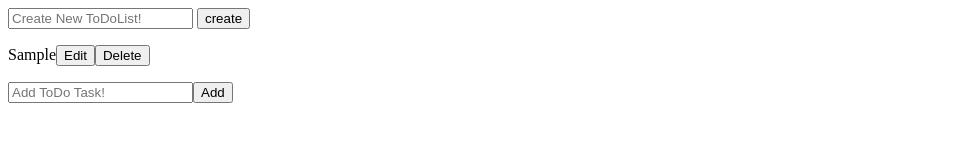
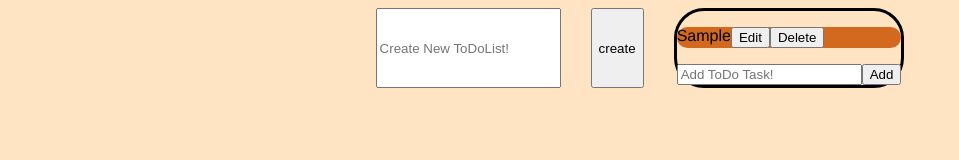
Before and after one commit to Ismail-AbuSalah/project-test, a plain HTML site: page index.html in a window 1280 px wide. Both pictures are taken after typing "Sample" into the empty fields and a click on the button "create". Shown: the whole page, without its empty margins (0-959 px from the left). Drawn offline with Linux system fonts and the light colour scheme.

Commit message:
trying some css styles

```diff
--- a/style.css
+++ b/style.css
@@ -1,7 +1,26 @@
-h3 {
-  color: blue;
+body {
+  background-color: bisque;
+  font-family: 'Franklin Gothic Medium', 'Arial Narrow', Arial, sans-serif;
+  display: flex;
+  border: brown 10 px;
+  justify-content: center;
+  flex-direction: row;
+  gap: 30px
+
+
+}
+p {
+  background-color: chocolate;
+  border-radius: 40px;
+  text-align: center;
+  border-width: 20px;
+  border-color: darkgreen;
+  display: flex;
+  align-self: start  ;
 }
 
-/* .add{
-  color: aqua;
-} */
+div {
+  border: solid black ;
+  border-radius: 30px;
+
+}
```
